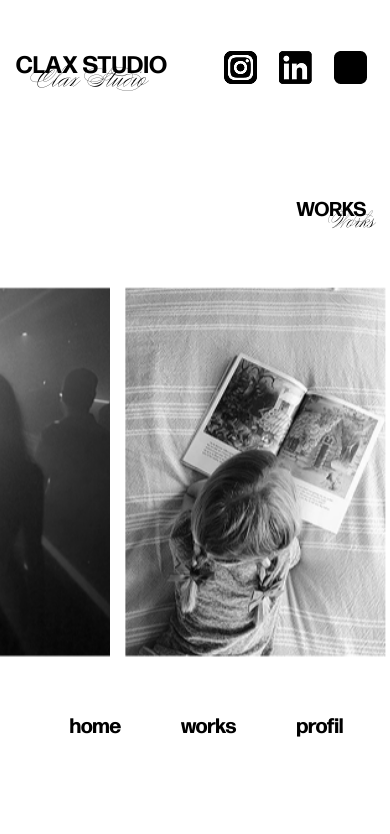
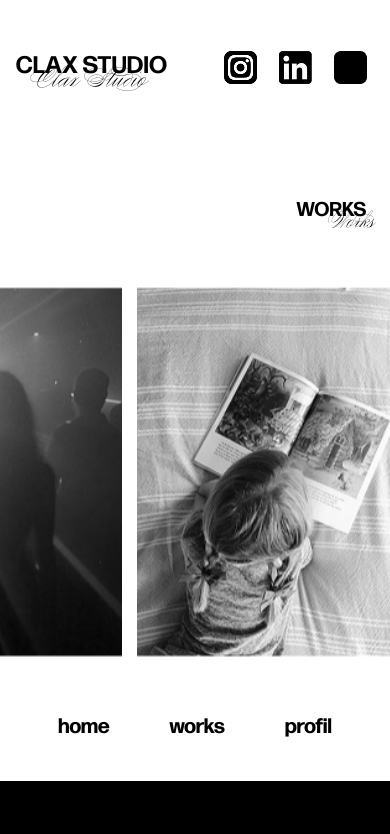
Before and after one commit to AdryanPro/claxStudio, a React (Vite) app: page / in a window 390 px wide. Shown: the top 834 px of the page. Built offline with nearby package versions, Linux system fonts and the light colour scheme; the HTML template or start-up script is replaced by a standard one; a web font is replaced by a local one.

Commit message:
centerd the nav bar

```diff
--- a/src/CSS/mobileHomePage.css
+++ b/src/CSS/mobileHomePage.css
@@ -218,4 +218,12 @@
         position: absolute;
         top: 12vh;
     }
+    .fiNavBar{
+        display: flex;
+        align-items: center;
+        justify-content: center;
+        margin: 0;
+        margin-bottom: 5vh;
+        margin-top: 5vh;
+    }
 }
```
